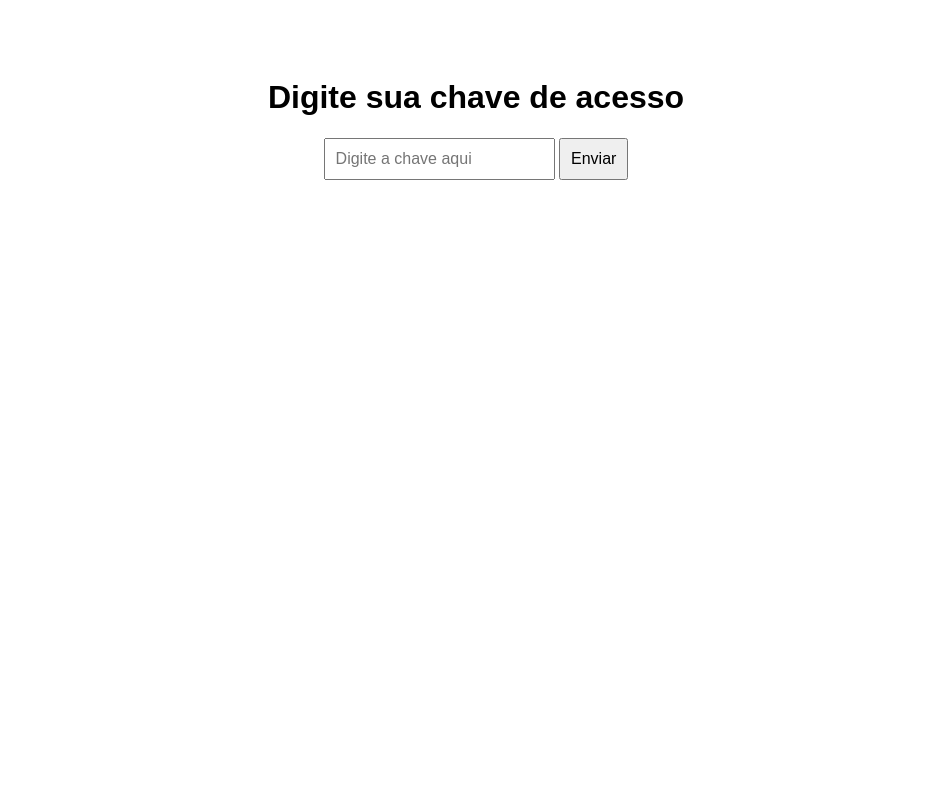
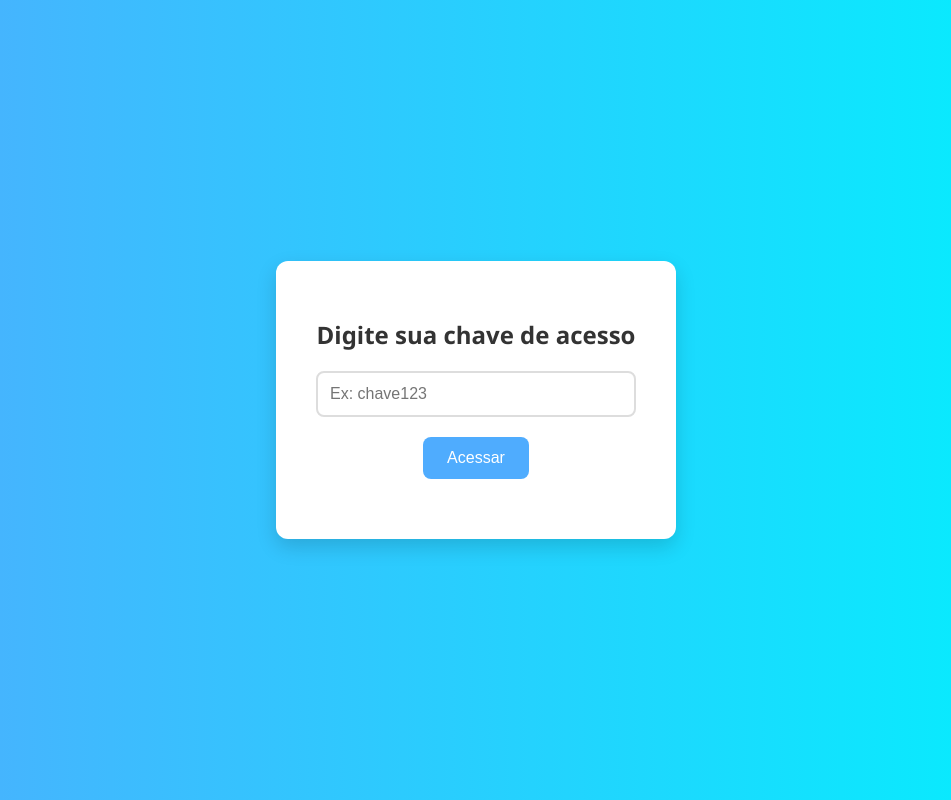
Before and after one commit to LeonardoKazuo/Giversario, a plain HTML site: page index.html in a window 1280 px wide. Shown: the whole page, without its empty margins (164-1115 px from the left). Drawn offline with Linux system fonts and the light colour scheme.

Commit message:
Update index.html

```diff
--- a/index.html
+++ b/index.html
@@ -2,26 +2,94 @@
 <html lang="pt-BR">
 <head>
   <meta charset="UTF-8" />
-  <meta name="viewport" content="width=device-width, initial-scale=1.0" />
-  <title>Chave de Acesso</title>
+  <meta name="viewport" content="width=device-width, initial-scale=1.0"/>
+  <title>Portal de Acesso</title>
   <style>
-    body { font-family: Arial, sans-serif; text-align: center; padding: 50px; }
-    #resultado { margin-top: 20px; font-size: 18px; color: #333; }
-    input, button { padding: 10px; font-size: 16px; }
+    * {
+      box-sizing: border-box;
+    }
+
+    body {
+      margin: 0;
+      padding: 0;
+      font-family: 'Segoe UI', Tahoma, Geneva, Verdana, sans-serif;
+      background: linear-gradient(to right, #4facfe, #00f2fe);
+      display: flex;
+      align-items: center;
+      justify-content: center;
+      height: 100vh;
+    }
+
+    .container {
+      background-color: white;
+      padding: 40px;
+      border-radius: 12px;
+      box-shadow: 0 8px 20px rgba(0, 0, 0, 0.15);
+      width: 100%;
+      max-width: 400px;
+      text-align: center;
+    }
+
+    h1 {
+      margin-bottom: 20px;
+      font-size: 24px;
+      color: #333;
+    }
+
+    input[type="text"] {
+      width: 100%;
+      padding: 12px;
+      font-size: 16px;
+      border: 2px solid #ddd;
+      border-radius: 8px;
+      margin-bottom: 20px;
+      transition: border-color 0.3s;
+    }
+
+    input[type="text"]:focus {
+      border-color: #4facfe;
+      outline: none;
+    }
+
+    button {
+      padding: 12px 24px;
+      font-size: 16px;
+      background-color: #4facfe;
+      color: white;
+      border: none;
+      border-radius: 8px;
+      cursor: pointer;
+      transition: background-color 0.3s;
+    }
+
+    button:hover {
+      background-color: #00c3ff;
+    }
+
+    #resultado {
+      margin-top: 20px;
+      font-size: 18px;
+      color: #333;
+    }
+
+    .erro {
+      color: #d00000;
+    }
   </style>
 </head>
 <body>
-  <h1>Digite sua chave de acesso</h1>
-  <input type="text" id="chave" placeholder="Digite a chave aqui" />
-  <button onclick="verificarChave()">Enviar</button>
-
-  <div id="resultado"></div>
+  <div class="container">
+    <h1>Digite sua chave de acesso</h1>
+    <input type="text" id="chave" placeholder="Ex: chave123" />
+    <button onclick="verificarChave()">Acessar</button>
+    <div id="resultado"></div>
+  </div>
 
   <script>
     const chaves = {
-      "chave123": "Este é o texto secreto para a chave 123.",
-      "teste456": "Outro texto exclusivo para a chave teste456.",
-      "abc789": "Mensagem especial para quem tem a chave abc789."
+      "chave123": "✅ Texto secreto para chave123: Você desbloqueou a mensagem 1!",
+      "teste456": "🔒 Texto exclusivo da chave teste456: Aqui está a mensagem 2!",
+      "abc789": "🌟 Mensagem VIP para chave abc789: Bem-vindo ao conteúdo especial!"
     };
 
     function verificarChave() {
@@ -29,9 +97,11 @@
       const resultado = document.getElementById("resultado");
 
       if (chaves[input]) {
-        resultado.textContent = chaves[input];
+        resultado.innerHTML = chaves[input];
+        resultado.classList.remove("erro");
       } else {
-        resultado.textContent = "Chave inválida. Tente novamente.";
+        resultado.textContent = "❌ Chave inválida. Tente novamente.";
+        resultado.classList.add("erro");
       }
     }
   </script>
```
